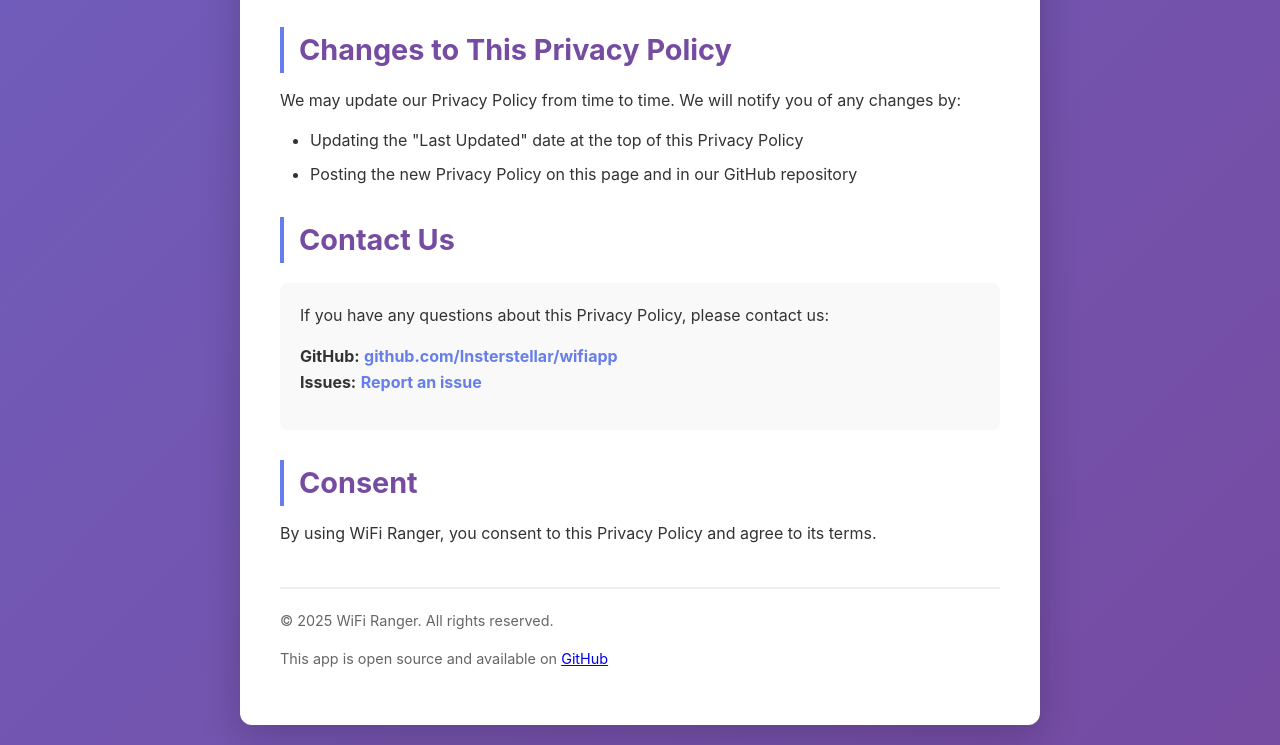
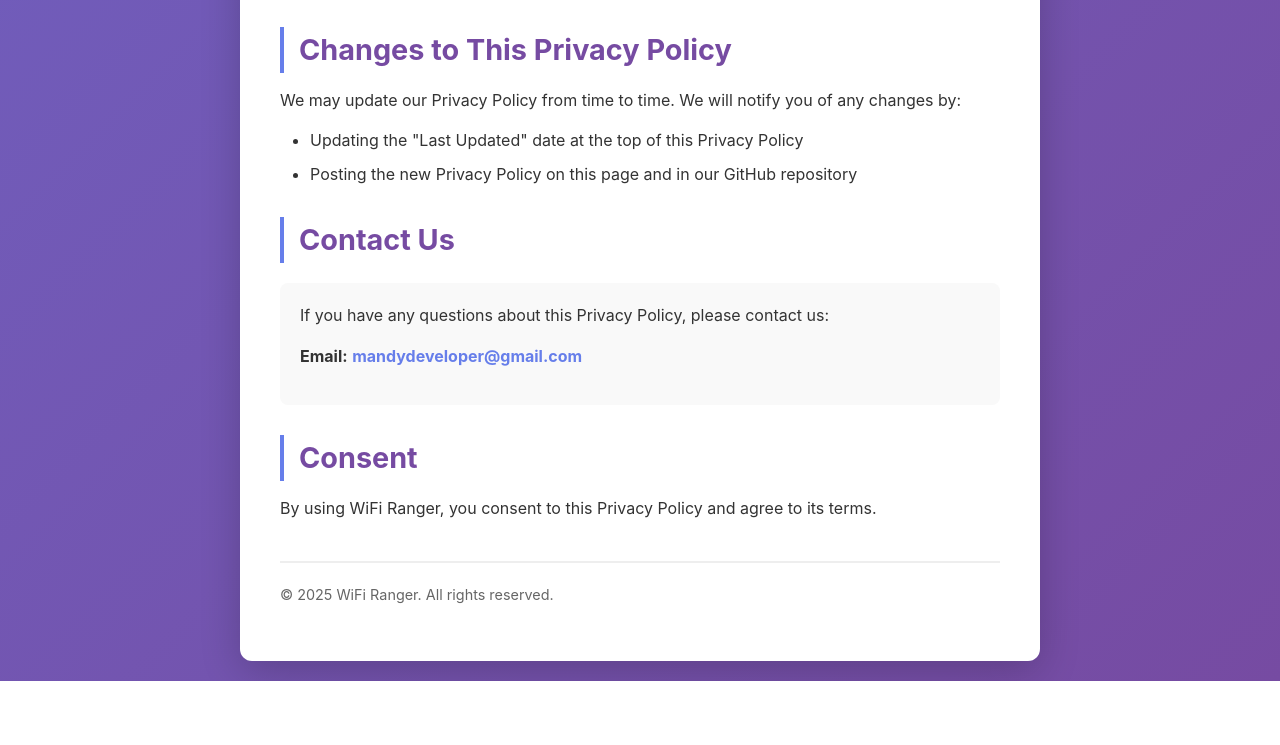
Before and after one commit to Insterstellar/privacypolicy, a plain HTML site: page index.html in a window 1280 px wide. Shown: the part 4020-4765 px from the top of the page. After the commit the page ends 4701 px from the top, so only its background shows below. Drawn offline with Linux system fonts and the light colour scheme.

Commit message:
Update contact information in index.html
Removed GitHub links and added email contact.

```diff
--- a/index.html
+++ b/index.html
@@ -329,8 +329,8 @@
             <div class="contact-box">
                 <p>If you have any questions about this Privacy Policy, please contact us:</p>
                 <p style="margin-top: 15px;">
-                    <strong>GitHub:</strong> <a href="https://github.com/Insterstellar/wifiapp" target="_blank">github.com/Insterstellar/wifiapp</a><br>
-                    <strong>Issues:</strong> <a href="https://github.com/Insterstellar/wifiapp/issues" target="_blank">Report an issue</a>
+                    <strong>Email:</strong> <a href="mandydeveloper@gmail.com" target="_blank">mandydeveloper@gmail.com</a><br>
+
                 </p>
             </div>
         </section>
@@ -342,7 +342,6 @@
 
         <div class="footer">
             <p>© 2025 WiFi Ranger. All rights reserved.</p>
-            <p>This app is open source and available on <a href="https://github.com/Insterstellar/wifiapp" target="_blank">GitHub</a></p>
         </div>
     </div>
 </body>
```
